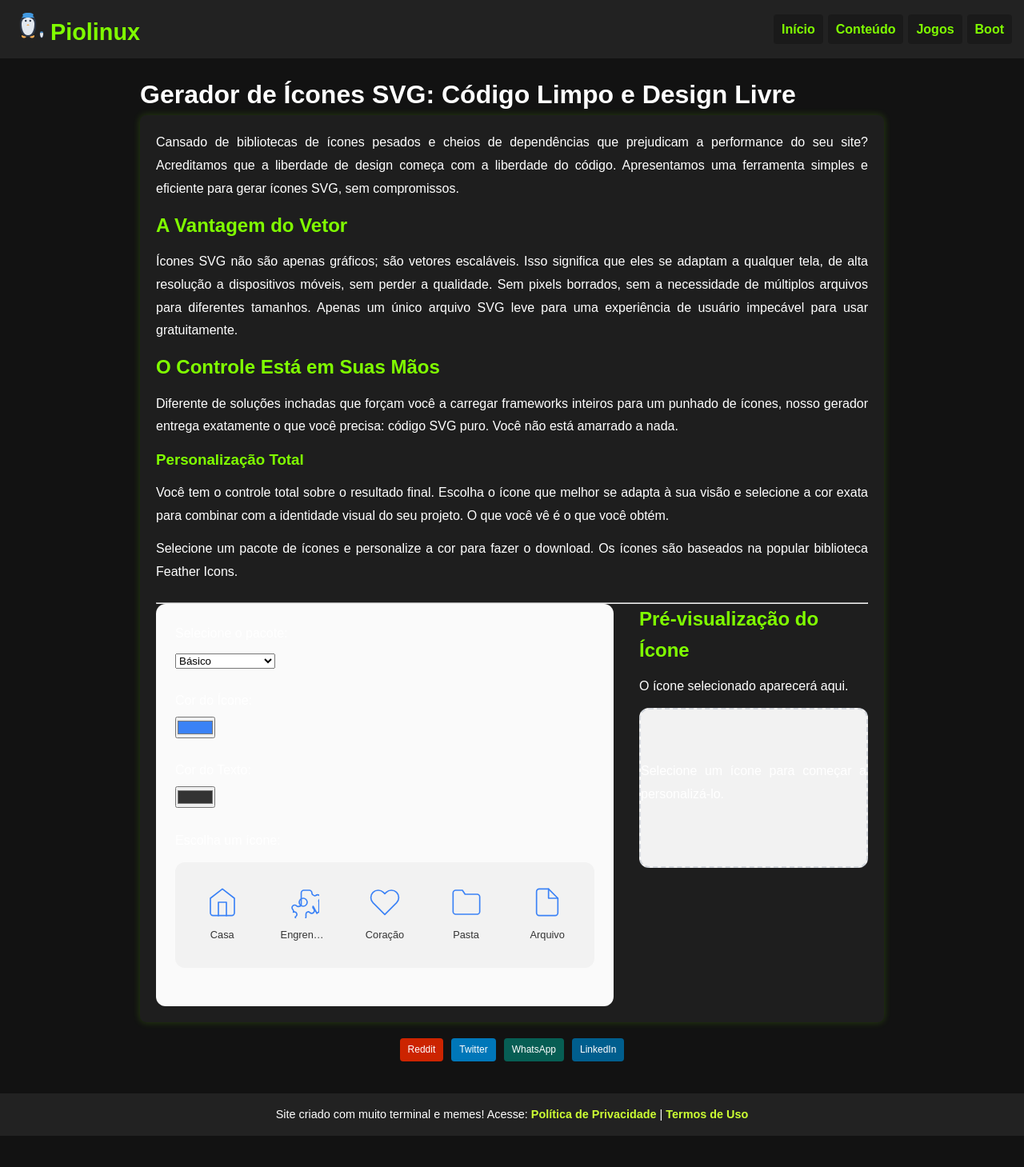
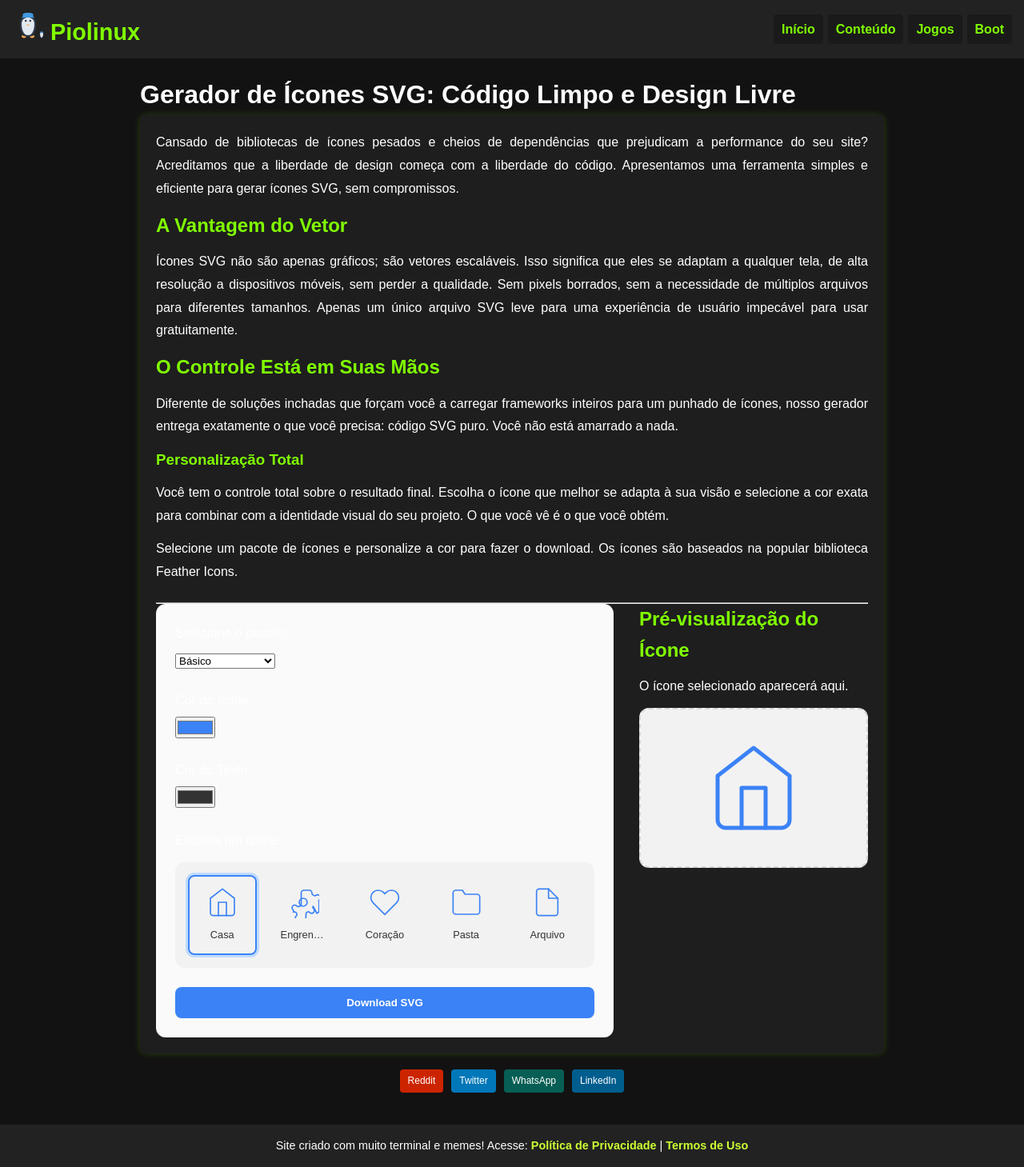
Before and after one commit to Piolinux/piolinux-site, a Jekyll site: the page built from _posts/2025-08-18-gerador-icones-svg.md, in a window 1280 px wide. Shown: the whole page at 80% size. Built offline with Jekyll 4.4.1, drawn with Linux system fonts in a browser that asks for light colours; before the commit the page ends 1420 px from its top, so only the background shows below that.

Commit message:
Add files via upload

```diff
--- a/_posts/2025-08-18-gerador-icones-svg.md
+++ b/_posts/2025-08-18-gerador-icones-svg.md
@@ -28,8 +28,7 @@ body {
 
     color: #ffffff; /* Essa é a cor do texto padrão */
 
-
-     }
+        }
         .icon-generator-container {
             max-width: 900px;
             margin: 0 auto;
@@ -141,7 +140,6 @@ body {
         }
     </style>
 
-
         <div class="intro-text">
             <p>
                 Selecione um pacote de ícones e personalize a cor para fazer o download.
@@ -168,7 +166,6 @@ body {
                     <input type="color" id="color-picker" value="#3b82f6" class="w-full h-10 cursor-pointer">
                 </div>
 
-                <!-- Novo controle para a cor do texto -->
                 <div class="form-group">
                     <label for="text-color-picker">Cor do Texto:</label>
                     <input type="color" id="text-color-picker" value="#333333" class="w-full h-10 cursor-pointer">
@@ -177,23 +174,42 @@ body {
                 <div class="form-group">
                     <p>Escolha um ícone:</p>
                     <div id="icon-grid" class="icon-grid">
-                        <!-- Ícones serão renderizados aqui via JavaScript -->
+                        <!-- O conteúdo do pacote de ícones 'Básico' é agora pré-renderizado no HTML -->
+                        <div class="icon-item selected">
+                            <svg xmlns="http://www.w3.org/2000/svg" viewBox="0 0 24 24" fill="none" stroke="#3b82f6" stroke-linecap="round" stroke-linejoin="round" class="feather feather-home"><path d="M3 9l9-7 9 7v11a2 2 0 0 1-2 2H5a2 2 0 0 1-2-2z"></path><polyline points="9 22 9 12 15 12 15 22"></polyline></svg>
+                            <span class="icon-name" style="color: rgb(51, 51, 51);">Casa</span>
+                        </div>
+                        <div class="icon-item">
+                            <svg xmlns="http://www.w3.org/2000/svg" viewBox="0 0 24 24" fill="none" stroke="#3b82f6" stroke-linecap="round" stroke-linejoin="round" class="feather feather-settings"><circle cx="12" cy="12" r="3"></circle><path d="M19.4 15a1.65 1.65 0 0 0 .33 1.82l.06.06a2 2 0 0 1 0 2.83 2 2 0 0 1-2.83 0l-.06-.06a1.65 1.65 0 0 0-1.82-.33 1.65 1.65 0 0 0-1 1.51V23a2 2 0 0 1-2 2h-4a2 2 0 0 1-2-2v-.09A1.65 1.65 0 0 0 4.6 19.4a1.65 1.65 0 0 0-.33-1.82l-.06-.06a2 2 0 0 1 0-2.83 2 2 0 0 1 2.83 0l.06.06a1.65 1.65 0 0 0 1.82.33h.09a1.65 1.65 0 0 0 1.51-1V5a2 2 0 0 1 2-2h4a2 2 0 0 1 2 2v.09a1.65 1.65 0 0 0 1 1.51 1.65 1.65 0 0 0 1.82.33l.06.06a2 2 0 0 1 2.83 0 2 2 0 0 1 0 2.83l-.06.06a1.65 1.65 0 0 0-.33 1.82V19.4a1.65 1.65 0 0 0-1.51 1z"></path></svg>
+                            <span class="icon-name" style="color: rgb(51, 51, 51);">Engrenagem</span>
+                        </div>
+                        <div class="icon-item">
+                            <svg xmlns="http://www.w3.org/2000/svg" viewBox="0 0 24 24" fill="none" stroke="#3b82f6" stroke-linecap="round" stroke-linejoin="round" class="feather feather-heart"><path d="M20.84 4.61a5.5 5.5 0 0 0-7.78 0L12 5.67l-1.06-1.06a5.5 5.5 0 0 0-7.78 7.78l1.06 1.06L12 21.23l7.78-7.78 1.06-1.06a5.5 5.5 0 0 0 0-7.78z"></path></svg>
+                            <span class="icon-name" style="color: rgb(51, 51, 51);">Coração</span>
+                        </div>
+                        <div class="icon-item">
+                            <svg xmlns="http://www.w3.org/2000/svg" viewBox="0 0 24 24" fill="none" stroke="#3b82f6" stroke-linecap="round" stroke-linejoin="round" class="feather feather-folder"><path d="M22 19a2 2 0 0 1-2 2H4a2 2 0 0 1-2-2V5a2 2 0 0 1 2-2h5l2 3h9a2 2 0 0 1 2 2z"></path></svg>
+                            <span class="icon-name" style="color: rgb(51, 51, 51);">Pasta</span>
+                        </div>
+                        <div class="icon-item">
+                            <svg xmlns="http://www.w3.org/2000/svg" viewBox="0 0 24 24" fill="none" stroke="#3b82f6" stroke-linecap="round" stroke-linejoin="round" class="feather feather-file"><path d="M13 2H6a2 2 0 0 0-2 2v16a2 2 0 0 0 2 2h12a2 2 0 0 0 2-2V9z"></path><polyline points="13 2 13 9 20 9"></polyline></svg>
+                            <span class="icon-name" style="color: rgb(51, 51, 51);">Arquivo</span>
+                        </div>
                     </div>
                 </div>
 
-                <button id="download-button" class="download-button">Download SVG</button>
+                <button id="download-button" class="download-button" style="display: block;">Download SVG</button>
             </div>
 
             <div class="preview-panel">
                 <h2>Pré-visualização do Ícone</h2>
                 <p>O ícone selecionado aparecerá aqui.</p>
                 <div id="icon-preview-container" class="icon-preview-box">
-                    <!-- Ícone selecionado para pré-visualização -->
-                    <p>Selecione um ícone para começar a personalizá-lo.</p>
+                    <!-- O ícone padrão é agora pré-renderizado no HTML -->
+                    <svg xmlns="http://www.w3.org/2000/svg" viewBox="0 0 24 24" fill="none" stroke="#3b82f6" stroke-linecap="round" stroke-linejoin="round" class="feather feather-home"><path d="M3 9l9-7 9 7v11a2 2 0 0 1-2 2H5a2 2 0 0 1-2-2z"></path><polyline points="9 22 9 12 15 12 15 22"></polyline></svg>
                 </div>
             </div>
         </div>
-
 
     <script>
         // Use uma IIFE (Immediately Invoked Function Expression) para encapsular a lógica
@@ -239,8 +255,26 @@ body {
             const downloadButton = document.getElementById('download-button');
             const iconPreviewContainer = document.getElementById('icon-preview-container');
 
-            // Variável para rastrear o ícone selecionado
-            let selectedIcon = null;
+            // Variável para rastrear o ícone selecionado. O padrão é o primeiro ícone do pacote 'basic'.
+            let selectedIcon = iconPackages.basic[0];
+
+            // Adiciona o evento de clique para cada item de ícone renderizado inicialmente
+            document.querySelectorAll('.icon-item').forEach(item => {
+                item.addEventListener('click', handleIconSelection);
+            });
+
+            function handleIconSelection(event) {
+                const clickedItem = event.currentTarget;
+                document.querySelectorAll('.icon-item').forEach(item => {
+                    item.classList.remove('selected');
+                });
+                clickedItem.classList.add('selected');
+
+                const iconName = clickedItem.querySelector('.icon-name').textContent;
+                selectedIcon = iconPackages[packageSelect.value].find(icon => icon.name === iconName);
+
+                updatePreview();
+            }
 
             /**
              * Renderiza os ícones no grid.
@@ -269,15 +303,7 @@ body {
                     iconItem.innerHTML = svgElement.outerHTML;
                     iconItem.appendChild(iconNameSpan);
 
-                    // Adiciona o evento de clique para seleção
-                    iconItem.addEventListener('click', () => {
-                        document.querySelectorAll('.icon-item').forEach(item => {
-                            item.classList.remove('selected');
-                        });
-                        iconItem.classList.add('selected');
-                        selectedIcon = icon;
-                        updatePreview();
-                    });
+                    iconItem.addEventListener('click', handleIconSelection);
                     iconGrid.appendChild(iconItem);
                 });
             }
```
Also changed, not shown: other parts of _posts/2025-08-18-gerador-icones-svg.md (+1 -10 lines).
